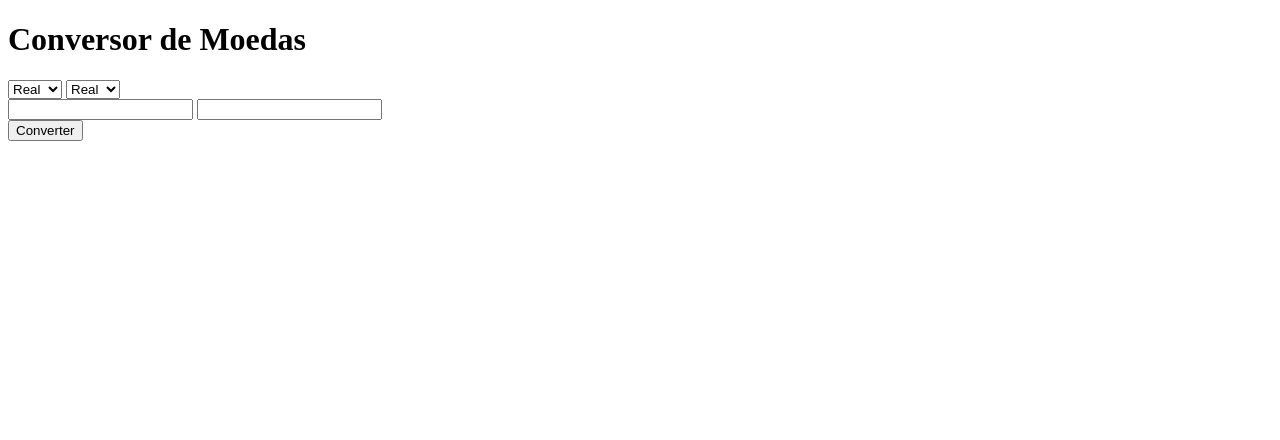
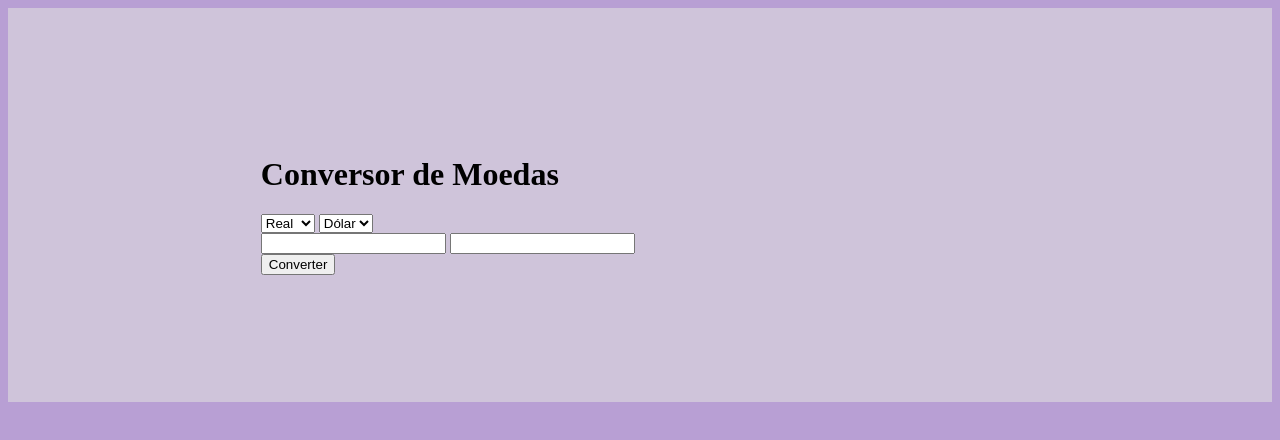
Before and after one commit to JamiledeSouzaFerreira/Conversor-de-Moedas-, a plain HTML site: page index.html in a window 1280 px wide. Drawn offline with Linux system fonts and the light colour scheme.

Commit message:
css PÉSSIMO
mas vou deixar assim por enquanto e trabalhar na conversão em si

```diff
--- a/index.css
+++ b/index.css
@@ -0,0 +1,9 @@
+
+body{
+    background-color: rgb(184, 159, 212);
+}
+
+.caixaprincipal{
+    background-color: rgb(207, 196, 218);
+    padding: 10% 20% 10% 20%;
+}
--- a/index.html
+++ b/index.html
@@ -5,6 +5,7 @@
     <meta http-equiv="X-UA-Compatible" content="IE=edge">
     <meta name="viewport" content="width=device-width, initial-scale=1.0">
     <title>Conversor de Moedas</title>
+    <link rel="stylesheet" href="index.css">
 </head>
 <body>
 
@@ -17,8 +18,8 @@
                 <option value="">Libra</option>
             </select>
             <select name="select" id="">
+                <option value="">Dólar</option>
                 <option value="">Real</option>
-                <option value="">Dólar</option>
                 <option value="">Libra</option>
             </select>
         </div> <!--moedas-->
```
